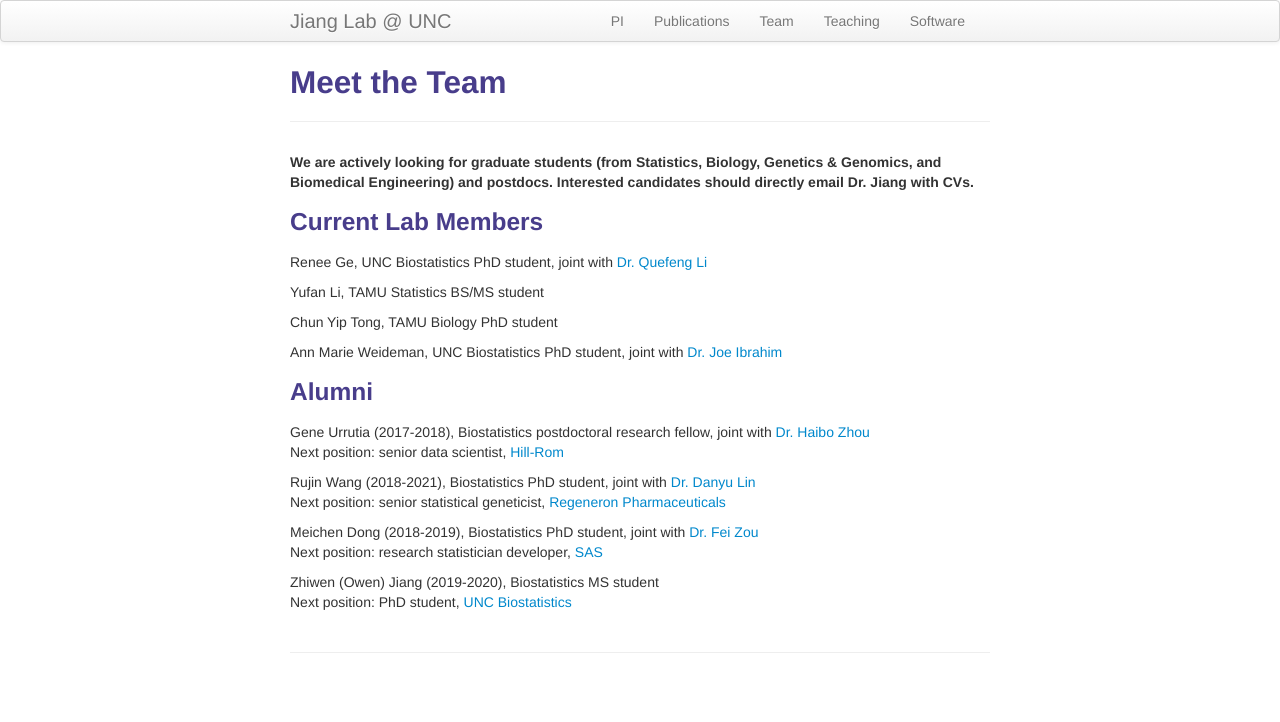
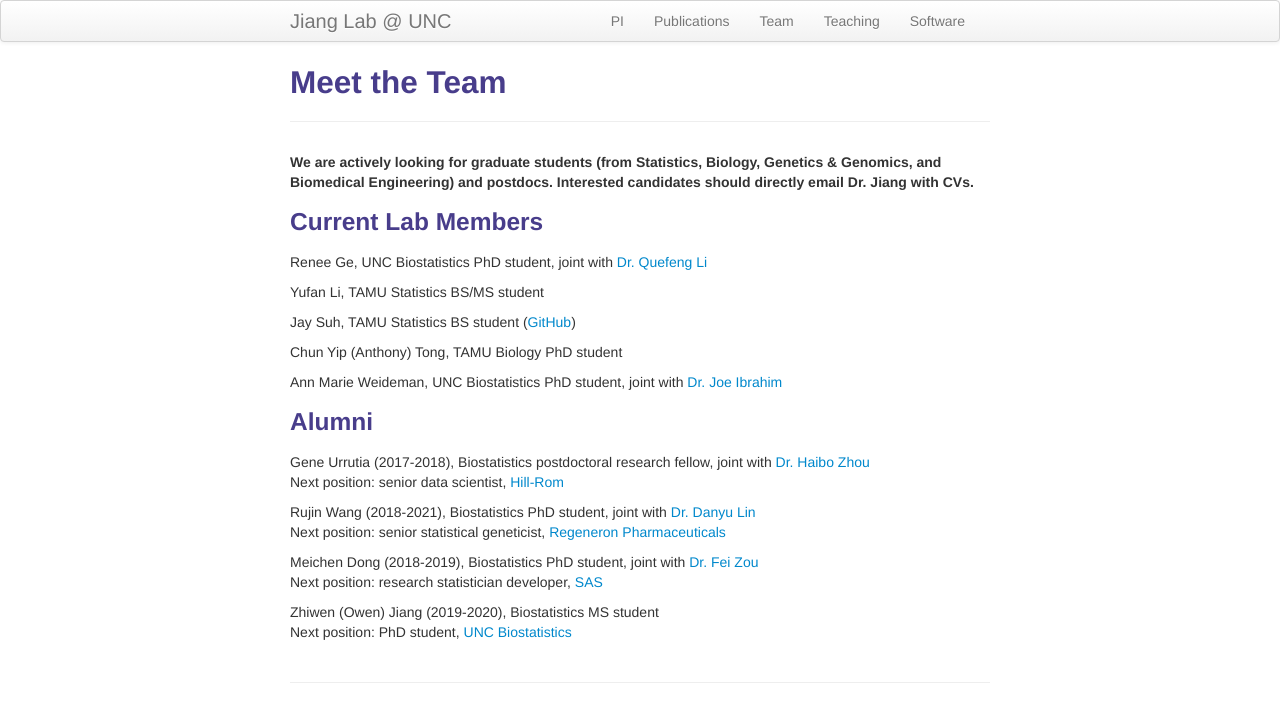
Before and after one commit to yuchaojiang/yuchaojiang.github.io, a Jekyll site: the page built from pages/team.md, in a window 1280 px wide. Shown: the top 722 px of the page. Built offline with Jekyll 4.4.1, drawn with Linux system fonts in a browser that asks for light colours.

Commit message:
Update team.md

```diff
--- a/pages/team.md
+++ b/pages/team.md
@@ -12,7 +12,9 @@ Renee Ge, UNC Biostatistics PhD student, joint with [Dr. Quefeng Li](http://www.
 
 Yufan Li, TAMU Statistics BS/MS student
 
-Chun Yip Tong, TAMU Biology PhD student
+Jay Suh, TAMU Statistics BS student ([GitHub](https://galopyz.github.io/delicious-nbdev/blog/))
+
+Chun Yip (Anthony) Tong, TAMU Biology PhD student
 
 Ann Marie Weideman, UNC Biostatistics PhD student, joint with [Dr. Joe Ibrahim](https://sph.unc.edu/adv_profile/joseph-g-ibrahim-phd/)
 
```
